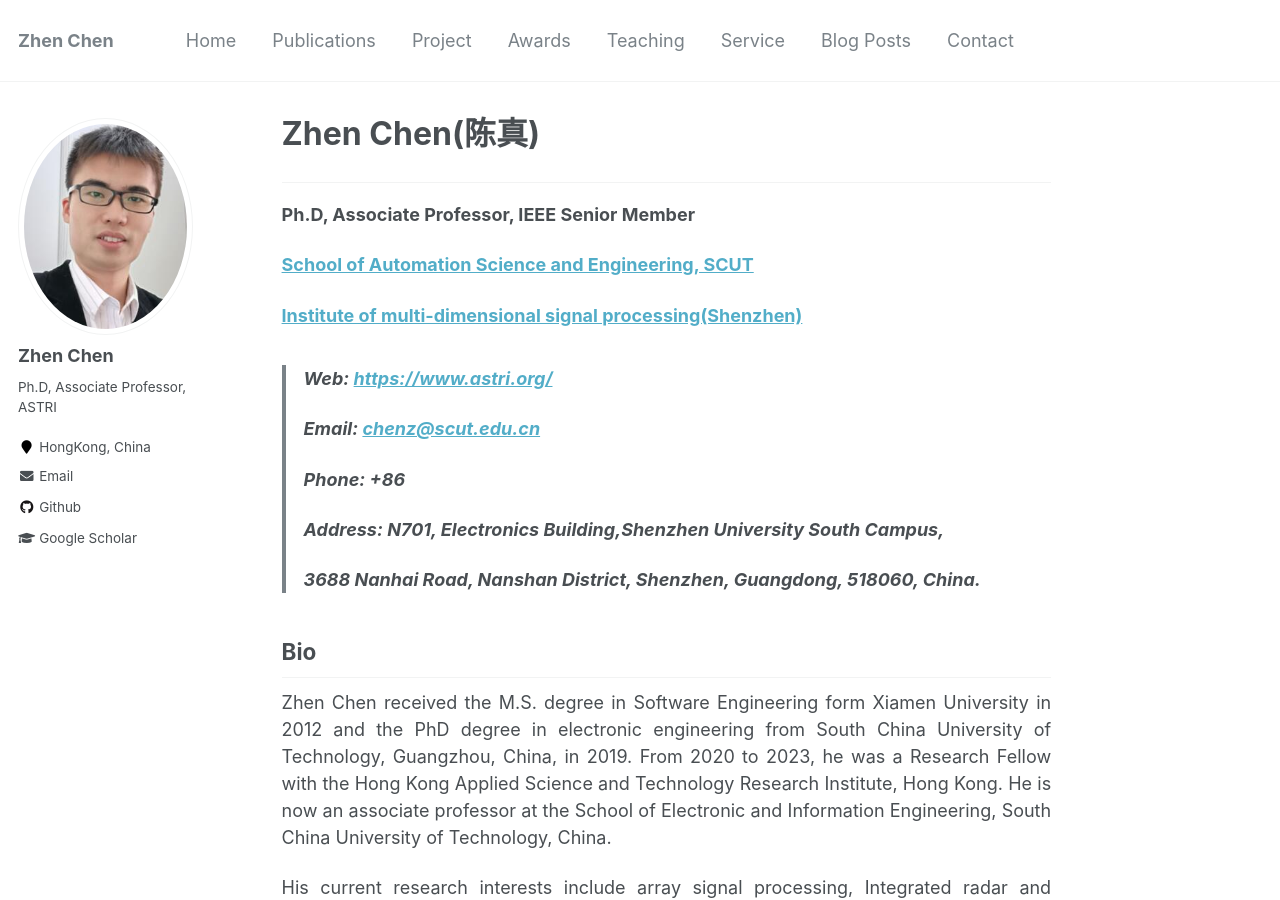
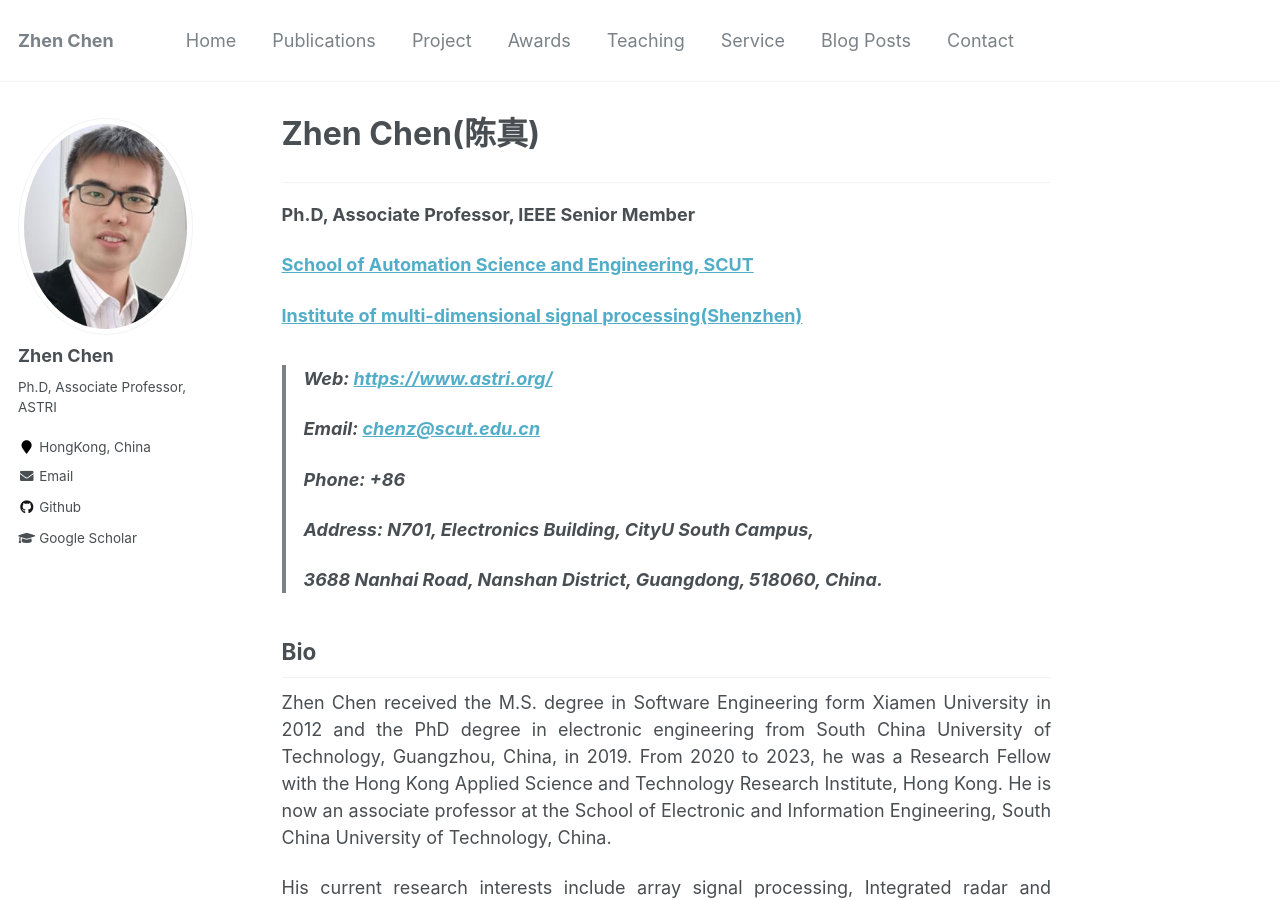
Before and after one commit to baile035/chenz_CV, a Jekyll site: the page built from _pages/about.md, in a window 1280 px wide and 900 px high. Built offline with Jekyll 4.4.1, drawn with Linux system fonts in a browser that asks for light colours.

Commit message:
Update about.md

```diff
--- a/_pages/about.md
+++ b/_pages/about.md
@@ -18,8 +18,8 @@ redirect_from:
 ><p><b style="line-height:50%"> Web: <a href="https://www.astri.org/:">https://www.astri.org/</a> </b></p>
 ><p><b style="line-height:50%"> Email: <a href="mailto:chenz@scut.edu.cn">chenz@scut.edu.cn</a></b> </p>
 ><p><b style="line-height:50%"> Phone: +86  </b></p>
-><p><b width="50%" style="line-height:50%"> Address: N701, Electronics Building,Shenzhen University South Campus, </b> </p>
-><p><b width="50%" style="line-height:50%">3688 Nanhai Road, Nanshan District, Shenzhen, Guangdong, 518060, China.  </b> </p>
+><p><b width="50%" style="line-height:50%"> Address: N701, Electronics Building, CityU South Campus, </b> </p>
+><p><b width="50%" style="line-height:50%">3688 Nanhai Road, Nanshan District, Guangdong, 518060, China.  </b> </p>
 
 Bio
 ----------
```
